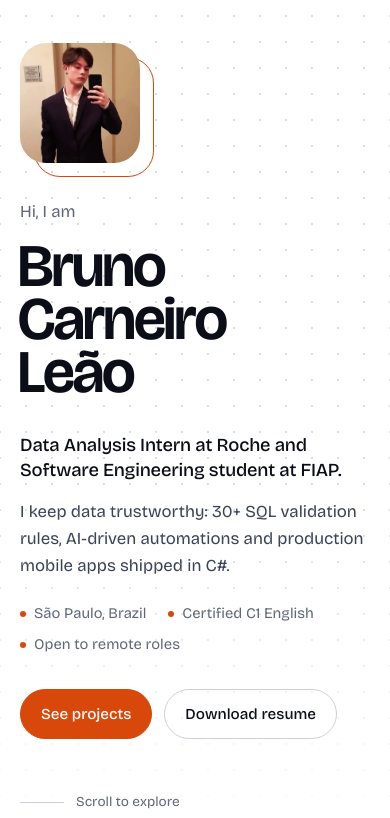
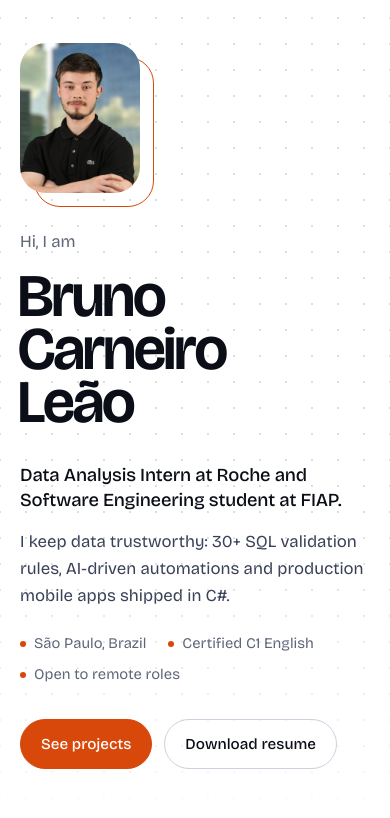
Before and after one commit to brnleao/brnleao.github.io, a plain HTML site: page index.html in a window 390 px wide. Shown: the part 57-875 px from the top of the page. Drawn offline with nearby package versions, Linux system fonts and the light colour scheme.

Commit message:
Troca a foto do perfil e ajusta o nível de Java para básico
Nova foto em formato retrato 4:5 (assets/foto.jpg) no lugar da antiga,
e Java passa a nível básico nas habilidades e na consulta SQL (PT e EN).

Co-Authored-By: Claude Fable 5.1 <noreply@anthropic.com>

```diff
--- a/css/styles.css
+++ b/css/styles.css
@@ -225,7 +225,7 @@ html[data-field="off"] .hero__field { display: none; }
 .hero__cta { display: flex; flex-wrap: wrap; gap: 12px; margin-top: 32px; }
 .hero__photo {
   position: relative;
-  width: clamp(150px, 18vw, 250px); aspect-ratio: 1;
+  width: clamp(150px, 18vw, 250px); aspect-ratio: 4 / 5;
   margin: 0 14px 14px 0; border-radius: 26px;
 }
 .hero__photo img {
--- a/js/app.js
+++ b/js/app.js
@@ -162,7 +162,7 @@
         '</div>' +
       '</div>' +
       '<figure class="hero__photo" data-rise style="--d:1">' +
-        '<img src="' + esc(D.meta.photo) + '" alt="' + esc(h.photoAlt) + '" width="311" height="301" decoding="async" fetchpriority="high">' +
+        '<img src="' + esc(D.meta.photo) + '" alt="' + esc(h.photoAlt) + '" width="640" height="800" decoding="async" fetchpriority="high">' +
         '<span class="hero__frame" aria-hidden="true"></span>' +
       '</figure>';
     $('#scrollHint').textContent = h.scrollHint;
--- a/js/data.js
+++ b/js/data.js
@@ -4,7 +4,7 @@ window.PORTFOLIO = {
     name: 'Bruno Carneiro Leão',
     shortName: 'Bruno C. Leão',
     email: 'brunocleao99@gmail.com',
-    photo: 'assets/foto.png',
+    photo: 'assets/foto.jpg',
     cv: 'assets/Bruno_Carneiro_Leao_CV_EN.pdf',
     links: {
       linkedin: 'https://www.linkedin.com/in/bruno-carneiro-le%C3%A3o-9a6498248/',
@@ -94,7 +94,7 @@ window.PORTFOLIO = {
           { name: 'Programação', items: [
             { name: 'C#', level: 3, note: 'orientado a objetos' },
             { name: 'Python', level: 2 },
-            { name: 'Java', level: 2 },
+            { name: 'Java', level: 1 },
             { name: 'JavaScript e React', level: 2 },
             { name: 'HTML e CSS', level: 2 },
             { name: 'XAML', level: 2 },
@@ -140,9 +140,9 @@ window.PORTFOLIO = {
           { label: 'Linguagens por nível',
             sql: "SELECT linguagem, nivel\nFROM programacao\nORDER BY nivel DESC;",
             columns: ['linguagem', 'nivel'],
-            rows: [['C#', 'avançado'], ['Python', 'intermediário'], ['Java', 'intermediário'],
-                   ['JavaScript / React', 'intermediário'], ['HTML / CSS', 'intermediário'],
-                   ['XAML', 'intermediário'], ['C++', 'básico']] },
+            rows: [['C#', 'avançado'], ['Python', 'intermediário'], ['JavaScript / React', 'intermediário'],
+                   ['HTML / CSS', 'intermediário'], ['XAML', 'intermediário'],
+                   ['Java', 'básico'], ['C++', 'básico']] },
           { label: 'Experiência',
             sql: "SELECT empresa, cargo, periodo\nFROM experiencia\nORDER BY inicio DESC;",
             columns: ['empresa', 'cargo', 'periodo'],
@@ -317,7 +317,7 @@ window.PORTFOLIO = {
           { name: 'Programming', items: [
             { name: 'C#', level: 3, note: 'object-oriented' },
             { name: 'Python', level: 2 },
-            { name: 'Java', level: 2 },
+            { name: 'Java', level: 1 },
             { name: 'JavaScript and React', level: 2 },
             { name: 'HTML and CSS', level: 2 },
             { name: 'XAML', level: 2 },
@@ -363,9 +363,9 @@ window.PORTFOLIO = {
           { label: 'Languages by level',
             sql: "SELECT language, level\nFROM programming\nORDER BY level DESC;",
             columns: ['language', 'level'],
-            rows: [['C#', 'advanced'], ['Python', 'intermediate'], ['Java', 'intermediate'],
-                   ['JavaScript / React', 'intermediate'], ['HTML / CSS', 'intermediate'],
-                   ['XAML', 'intermediate'], ['C++', 'basic']] },
+            rows: [['C#', 'advanced'], ['Python', 'intermediate'], ['JavaScript / React', 'intermediate'],
+                   ['HTML / CSS', 'intermediate'], ['XAML', 'intermediate'],
+                   ['Java', 'basic'], ['C++', 'basic']] },
           { label: 'Experience',
             sql: "SELECT company, role, period\nFROM experience\nORDER BY start_date DESC;",
             columns: ['company', 'role', 'period'],
```
Also changed, not shown: assets/foto.jpg (added), assets/foto.png (deleted), 1 other file.
